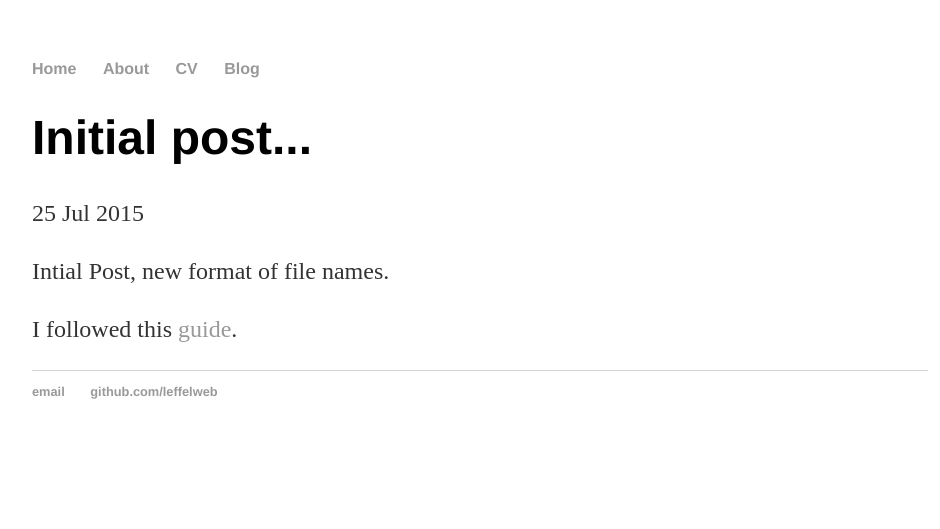
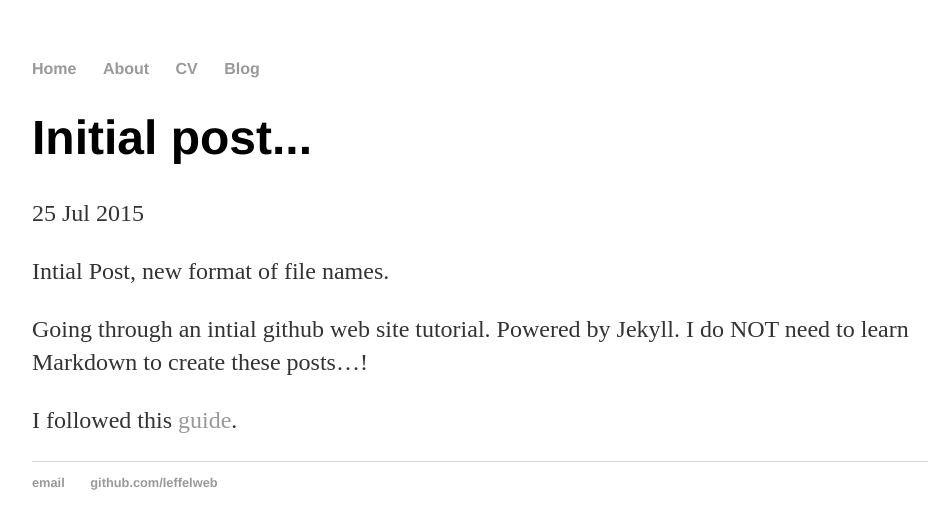
Before and after one commit to leffelweb/leffelweb.github.io, a Jekyll site: the page built from _posts/2015-07-25-LeffelWeb-000.md, in a window 1280 px wide. Shown: the top 529 px of the page, without its empty margins (160-1100 px from the left). Built offline with Jekyll 4.4.1, drawn with Linux system fonts in a browser that asks for light colours.

Commit message:
Update 2015-07-25-LeffelWeb-000.md

```diff
--- a/_posts/2015-07-25-LeffelWeb-000.md
+++ b/_posts/2015-07-25-LeffelWeb-000.md
@@ -6,4 +6,6 @@ date: 2015-07-25
 
 Intial Post, new format of file names.
 
+Going through an intial github web site tutorial. Powered by Jekyll. I do NOT need to learn Markdown to create these posts…!
+
 I followed this [guide](http://jmcglone.com/guides/github-pages/).
```
